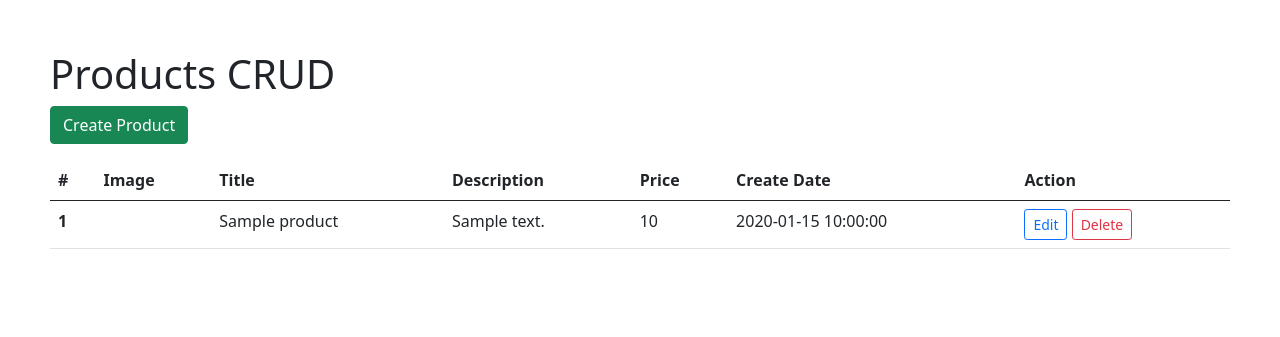
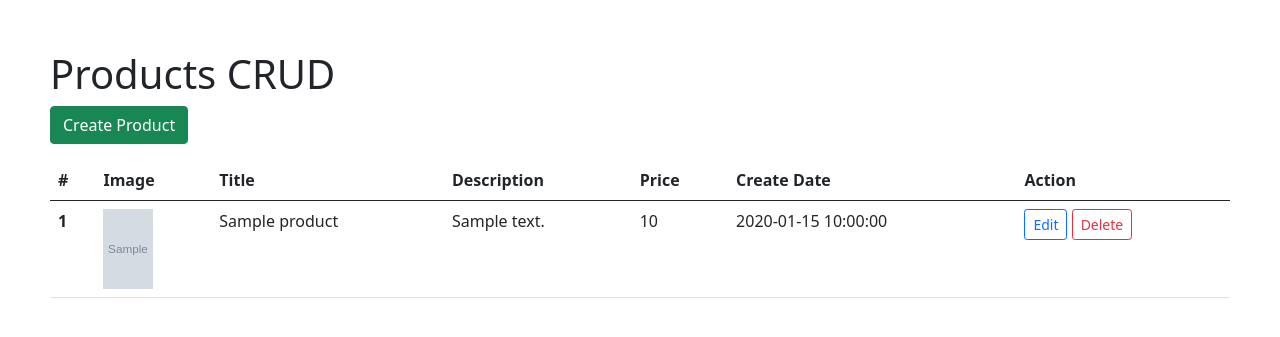
Before and after one commit to DenysPyshniuk/php_tutorial, a PHP site: page / in a window 1280 px wide. Shown: the top 337 px of the page. Run offline with PHP 8.4, Linux system fonts and the light colour scheme; tables that the repository leaves empty or names only in its code hold one stand-in row (values such as "Sample post"); grey boxes marked "Sample" are stand-in pictures.

Commit message:
Show image on the page

```diff
--- a/14_product_crud/app.css
+++ b/14_product_crud/app.css
@@ -1,3 +1,8 @@
 body {
   padding: 50px;
 }
+
+.thumb-image {
+  width: 50px;
+  height: 80px;
+}
--- a/14_product_crud/index.php
+++ b/14_product_crud/index.php
@@ -43,7 +43,9 @@
   <?php foreach($products as $i => $product): ?>
       <tr>
       <th scope="row"><?php echo $i + 1; ?></th>
-      <td></td>
+      <td>
+        <img src="<?php echo $product['image'] ?>" class="thumb-image">
+      </td>
       <td><?php echo $product['title']; ?></td>
       <td><?php echo $product['description']; ?></td>
 
```
